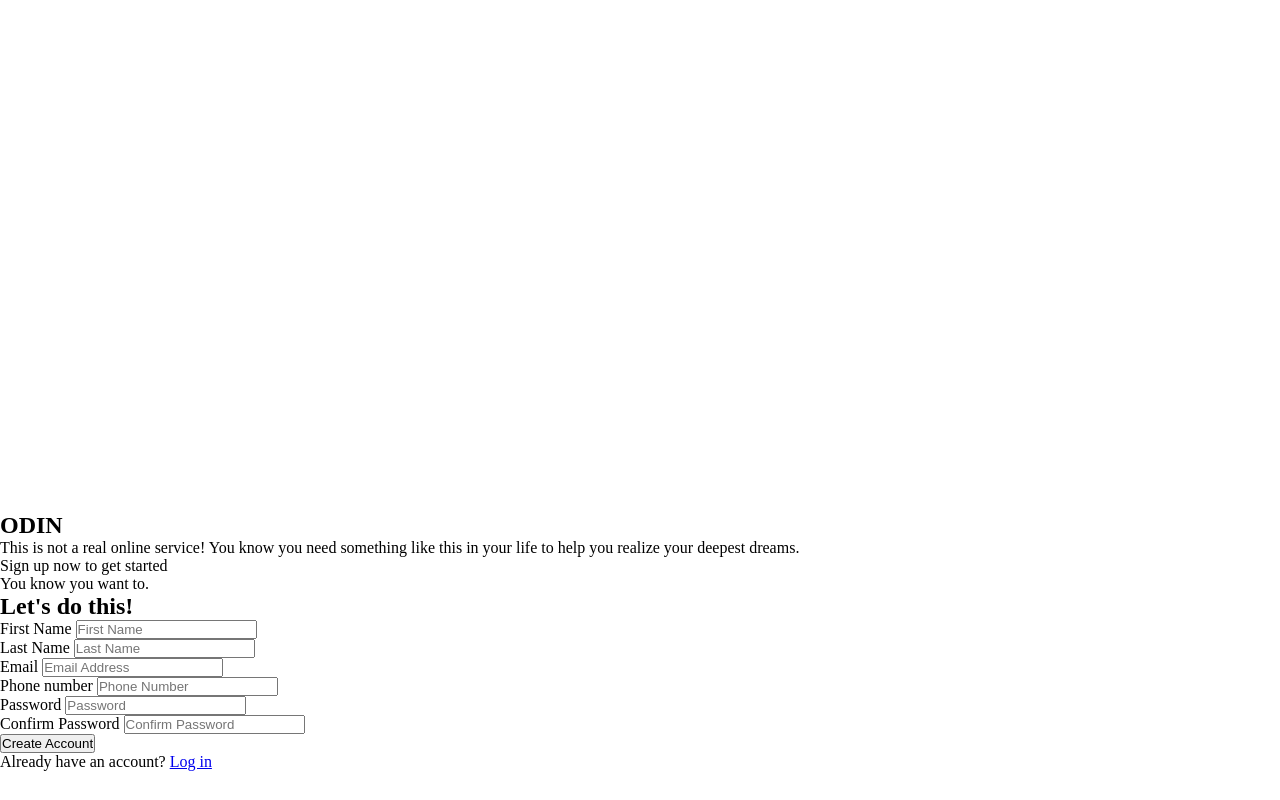
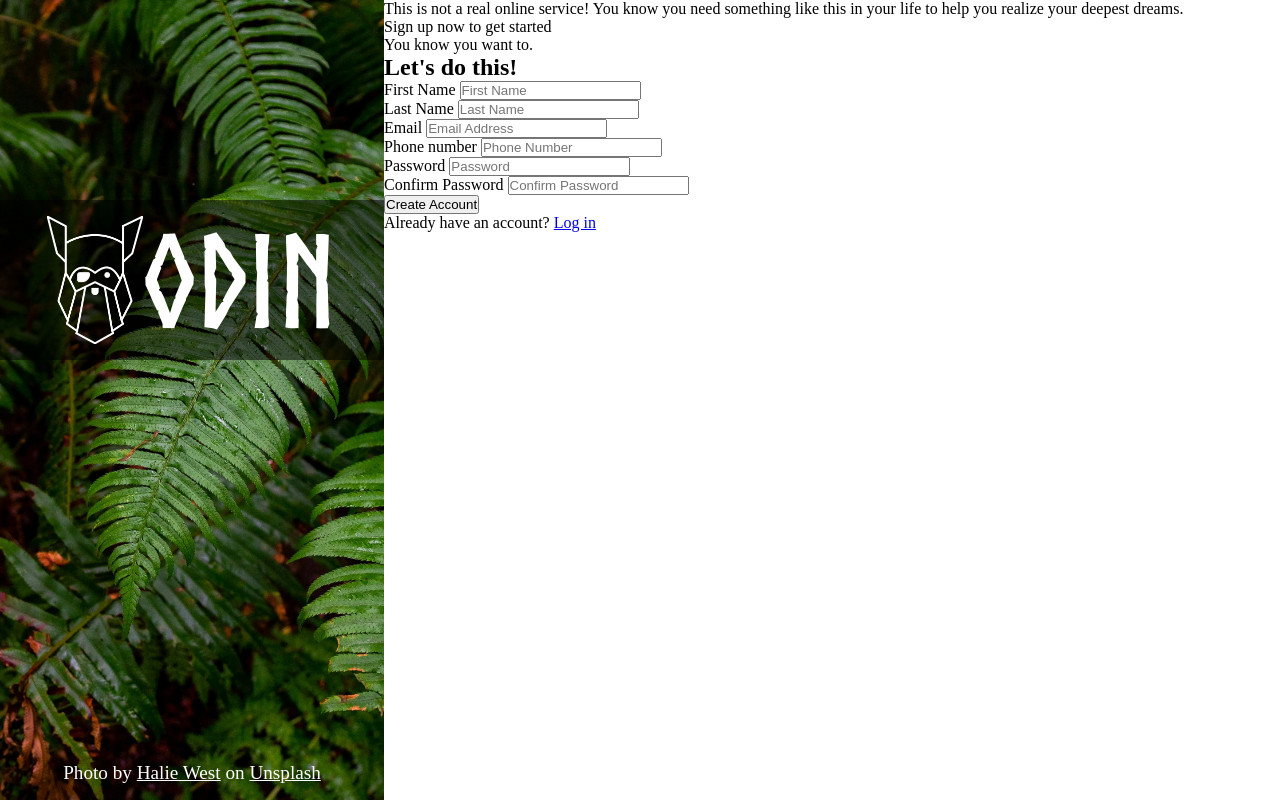
Before and after one commit to Loic-Schluchter/Sign-Up, a plain HTML site: page index.html in a window 1280 px wide. Drawn offline with Linux system fonts and the light colour scheme.

Commit message:
Styled left section and added photo credits
- Added Norse font and layout styling for left section and logo container
- Added background photo attribution in index.html

```diff
--- a/index.html
+++ b/index.html
@@ -10,10 +10,13 @@
 </head>
 <body>
 <section class="left-section">
-    <div>
+    <div class="logo-container">
         <img src="./img/odin-lined.webp" alt="">
         <h1>ODIN</h1>
+
     </div>
+    <small class="background-credits">Photo by <a href="https://unsplash.com/fr/@haliewestphoto" target="_blank" rel="noreferrer noopener">Halie West</a> on
+        <a href="https://unsplash.com/fr/photos/plante-a-feuilles-vertes-en-photographie-en-gros-plan-25xggax4bSA" target="_blank" rel="noreferrer noopener">Unsplash</a></small>
 </section>
 <section class="right-section">
     <p>This is not a real online service! You know you need something like this in your life to help you realize your deepest dreams.<br>Sign up <span class="italic">now</span> to get started</p>
--- a/styles.css
+++ b/styles.css
@@ -1,4 +1,65 @@
+@font-face{
+    font-family: 'North';
+    src: url('./font/Norse-Bold.woff2');
+}
+
+
+
 * {
     margin: 0;
     padding: 0;
+    box-sizing: border-box;
 }
+body{
+    display: flex;
+    flex-direction: row;
+    height: 100vh;
+}
+
+
+/* Left section */
+
+.left-section {
+    width: 30%;
+    height: 100%;
+    background-image: url('./img/background.webp');
+    background-size: cover;
+    display : flex;
+    flex-direction: column;
+    justify-content: center;
+    align-items: center;
+    position: relative;
+}
+.logo-container {
+    background-color: rgb(0 0 0 / 0.5);
+    display: flex;
+    align-items: center;
+    justify-content: center;
+    height: 20%;
+    width: 100%;
+    padding: 1rem;
+    transform: translateY(-75%);
+}
+.logo-container img{
+    height: 100%;
+}
+.logo-container h1{
+    color: white;
+    font-family: 'North', sans-serif;
+    font-size: 8rem;
+}
+.background-credits{
+    position: absolute;
+    bottom: 1rem;
+    font-size: 1.2rem;
+    color: white
+}
+.background-credits a:link,
+.background-credits a:visited{
+    color: white;
+}
+/* Right section */
+
+.right-section{
+    flex: 1;
+}
```
